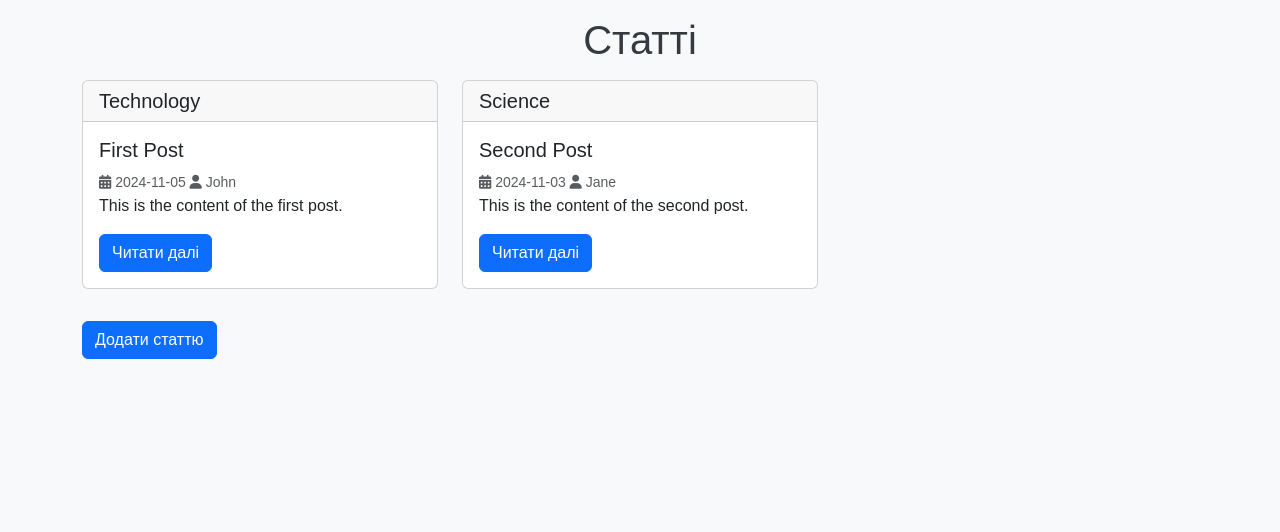
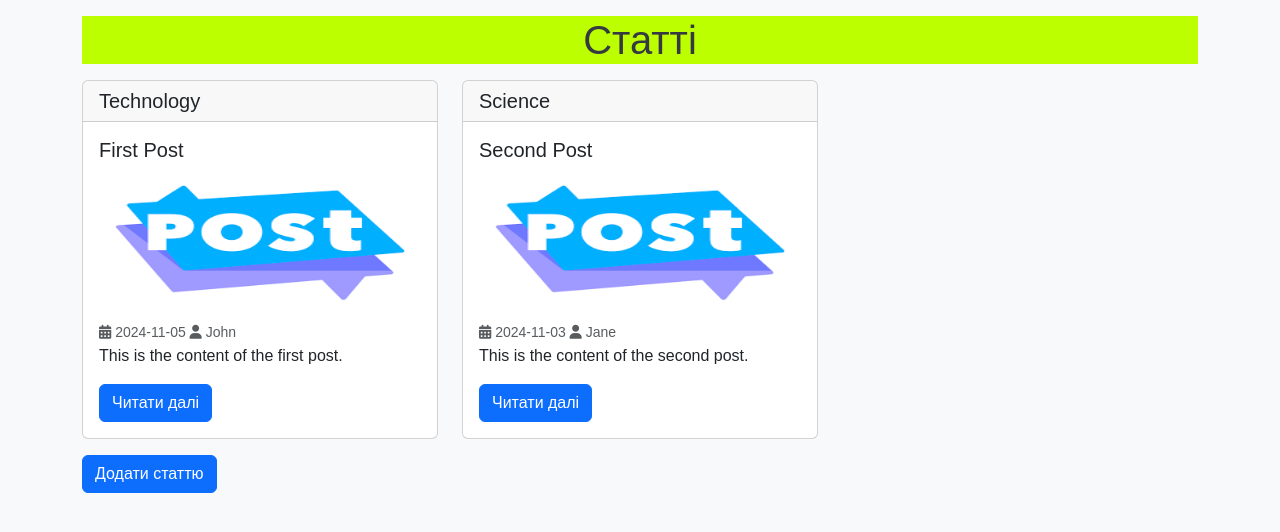
Before and after one commit to Vasil-Babi1/flask-app-lab, a Flask app: page /post/ in a window 1280 px wide. Shown: the part 60-592 px from the top of the page. Run offline with Flask 3, Linux system fonts and the light colour scheme.

Commit message:
Лабораторна 6 додаткова частина

```diff
--- a/app/__init__.py
+++ b/app/__init__.py
@@ -1,13 +1,16 @@
 from flask import Flask
 
 
-app = Flask(__name__)
-app.config.from_pyfile("../config.py")
+def create_app(config_name='config'):
+    app = Flask(__name__)
+    app.config.from_object(config_name)
 
-from . import views
+    with app.app_context():
+        from . import views
+        from app.users import user_bp
+        from app.posts import post_bp
 
-from .posts import post_bp
-from .users import user_bp
+        app.register_blueprint(post_bp)
+        app.register_blueprint(user_bp)
 
-app.register_blueprint(post_bp)
-app.register_blueprint(user_bp)
+    return app
--- a/app/posts/__init__.py
+++ b/app/posts/__init__.py
@@ -1,6 +1,7 @@
 from flask import Blueprint
 
 post_bp = Blueprint("posts", __name__, url_prefix="/post",
-                    template_folder="templates/posts")
+                    template_folder="templates/posts",
+                    static_folder="static")
 
 from . import views
--- /dev/null
+++ b/app/posts/static/css/posts.css
@@ -0,0 +1,3 @@
+.myclass {
+    background-color: #bbff00;
+}
--- a/app/posts/templates/posts/posts.html
+++ b/app/posts/templates/posts/posts.html
@@ -1,11 +1,13 @@
 {% extends 'base.html' %}
 
 {% block title %} POSTS {% endblock %}
-
+{% block css %}
+    <link rel="stylesheet" href="{{ url_for('.static', filename='css/posts.css') }}">
+{% endblock %}
 {% block content %}
 
     <div class="container">
-        <h1 class="my-3 text-center">Статті</h1>
+        <h1 class="my-3 text-center myclass">Статті</h1>
 
 
         <div class="row">
@@ -17,6 +19,7 @@
                         </h5>
                         <div class="card-body">
                             <h5 class="card-title">{{ post.title }}</h5>
+                            <img class="card-img-top" height="150" src="{{ url_for('.static', filename='img/default.png') }}" alt="">
 
                             <small class="text-muted">
                                 <i class="fa-solid fa-calendar-days"></i> {{ post.publication_date }}
@@ -32,9 +35,9 @@
                     </div>
                 </div>
             {% endfor %}
-            <div class="col-md-12 mt-3">
-                <a href="{{ url_for('posts.add_post') }}" class="btn btn-primary">Додати статтю</a>
-            </div>
+            <form action="{{ url_for('posts.add_post')}} ">
+                <button type="submit" class="btn btn-primary">Додати статтю</button>
+            </form>
 
         </div>
 
--- a/app/templates/base.html
+++ b/app/templates/base.html
@@ -6,6 +6,9 @@
     <link href="https://cdn.jsdelivr.net/npm/bootstrap@5.3.3/dist/css/bootstrap.min.css" rel="stylesheet" integrity="sha384-QWTKZyjpPEjISv5WaRU9OFeRpok6YctnYmDr5pNlyT2bRjXh0JMhjY6hW+ALEwIH" crossorigin="anonymous">
     <link rel="stylesheet" href="{{ url_for('static', filename='style/style.css') }}">
 <link href="https://cdnjs.cloudflare.com/ajax/libs/font-awesome/6.0.0/css/all.min.css" rel="stylesheet">
+{% block css %}
+
+{% endblock %}
 
     <title>{% block title %} {% endblock %} - FlaskApp </title>
 </head>
--- a/run.py
+++ b/run.py
@@ -1,4 +1,4 @@
-from app import app
+from app import create_app
 
 if __name__ == "__main__":
-    app.run()  # Launch built-in web server and run this Flask webapp, debug=True
+    create_app().run(debug=True)
```
Also changed, not shown: app/views.py (+7 -8 lines), app/posts/static/img/default.png (added).
